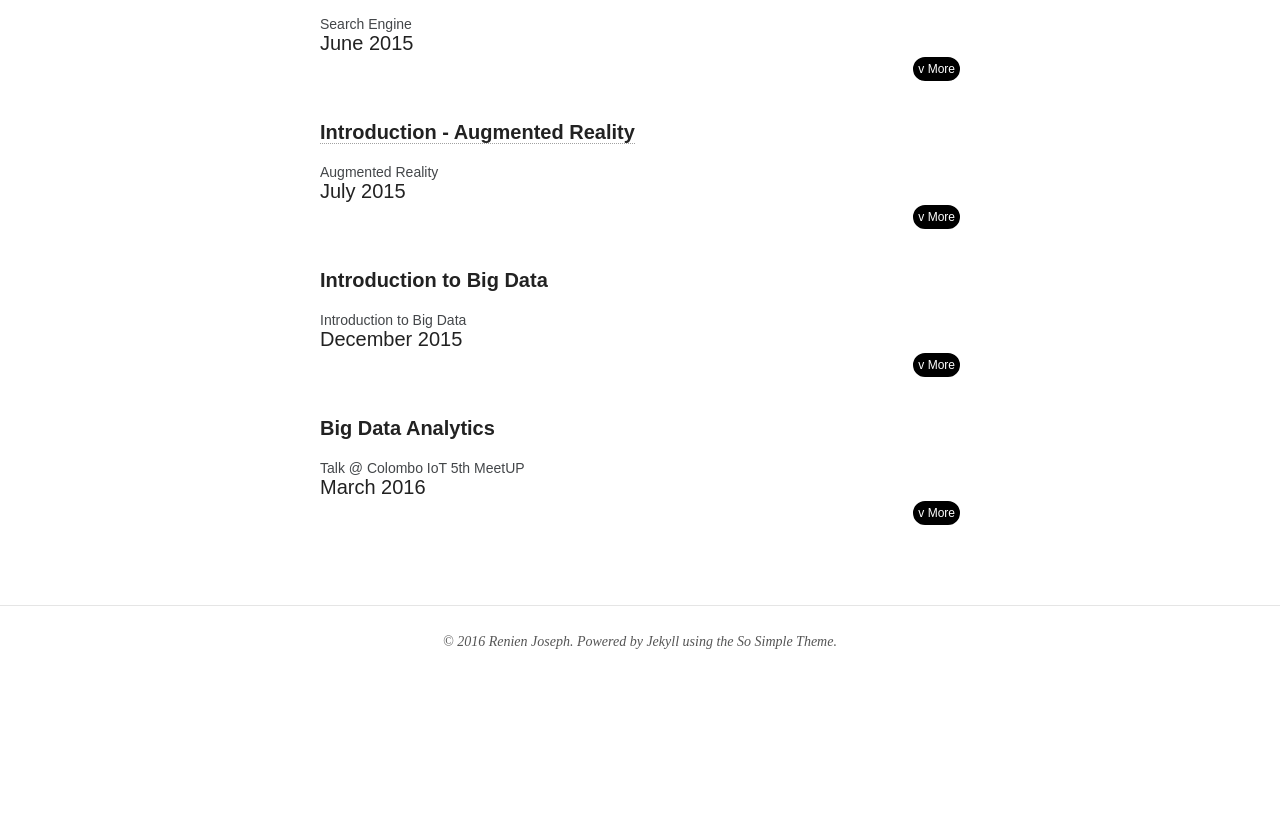
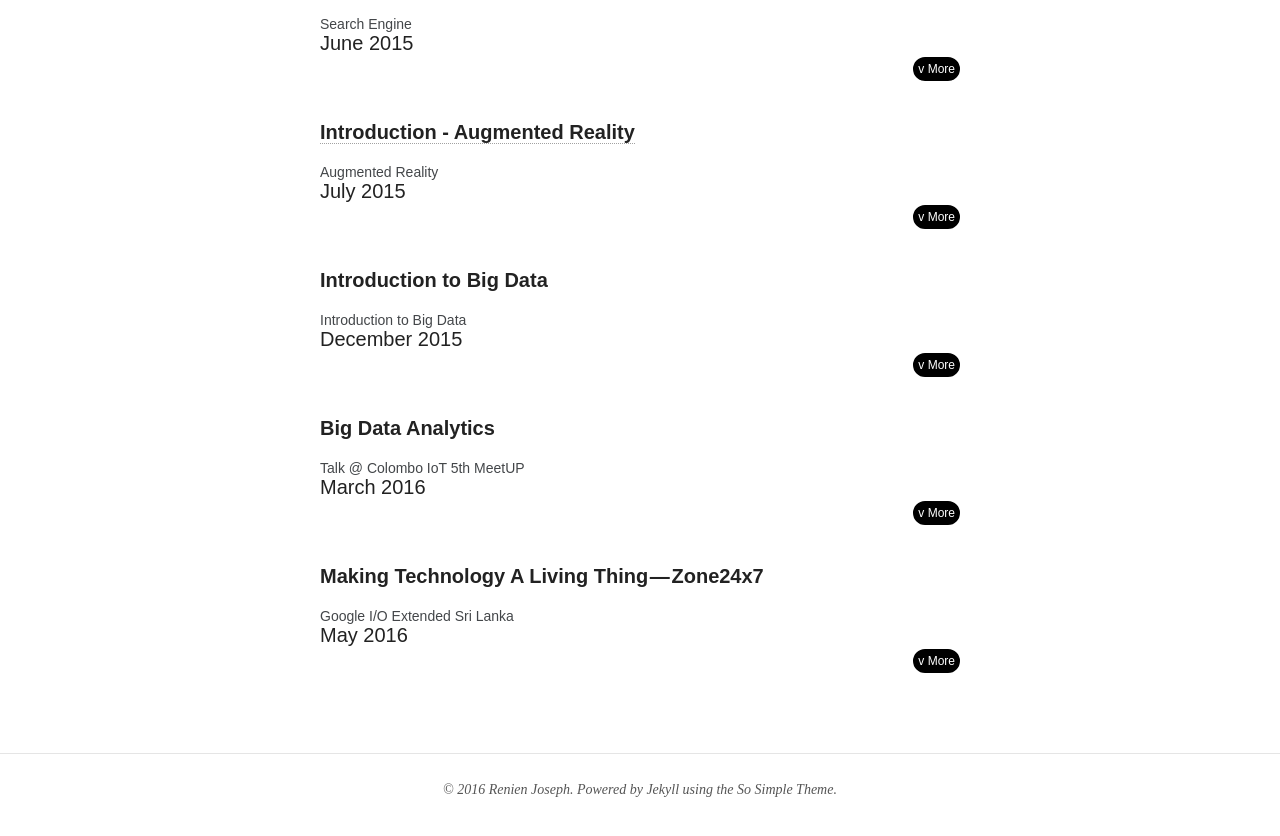
Before and after one commit to Renien/Renien.github.io, a Jekyll site: the page built from talk.md, in a window 1280 px wide and 900 px high, scrolled down 1191 px. Shown: the top 836 px of the window. Built offline with Jekyll 4.4.1, drawn with Linux system fonts in a browser that asks for light colours; nearby versions of some CDN libraries; before the commit the page ends 1943 px from its top, so only the background shows below that.

Commit message:
Google.IO talk

```diff
--- a/talk.md
+++ b/talk.md
@@ -159,6 +159,29 @@ At the end of our presentation we showed a few demos using the current trending
 <div markdown="0" class="read-more-toggle" align="right"><a class="btn">v More</a></div>
 
 
+**Making Technology A Living Thing — Zone24x7**
+
+<div class="publication-header-conference">Google I/O Extended Sri Lanka</div>
+<div>May 2016 </div>
+
+<div markdown="1" class="read-more-content">
+<br>
+
+On the 18th of May 2016 **Google I/O Extended Sri Lanka** took place in SLECC (Sri Lanka Exhibition and Convention Centre). This year much more excited because along with my colleagues [**Heshan**](https://lk.linkedin.com/in/heshan-perera-2b514229){:target="_blank"}, [**Thilina**](https://lk.linkedin.com/in/thilinayapabandara){:target="_blank"}, [**Dhanushka**](https://lk.linkedin.com/in/dhanushka-dolapihilla-549a9173){:target="_blank"} and [**Raathigeshan**](https://twitter.com/Raathigeshan){:target="_blank"} I represented Zone24x7 to talk about _**Make Sense**_.
+
+<figure class="half">
+    {% for item in (1..4) %}
+    <a href="{{ site.url }}/images/talk/google-io-2016/{{ item }}.jpg">
+            <img src="{{ site.url }}/images/talk/google-io-2016/{{ item }}.jpg" alt="image">
+            </a>
+    {% endfor %}
+	<figcaption>During the session on 18th of May 2016</figcaption>
+</figure>
+</div>
+
+<div markdown="0" class="read-more-toggle" align="right"><a class="btn">v More</a></div>
+
+
 
 
 
```
Also changed, not shown: images/talk/google-io-2016/1.jpg (added), images/talk/google-io-2016/2.jpg (added), images/talk/google-io-2016/3.jpg (added), images/talk/google-io-2016/4.jpg (added).
